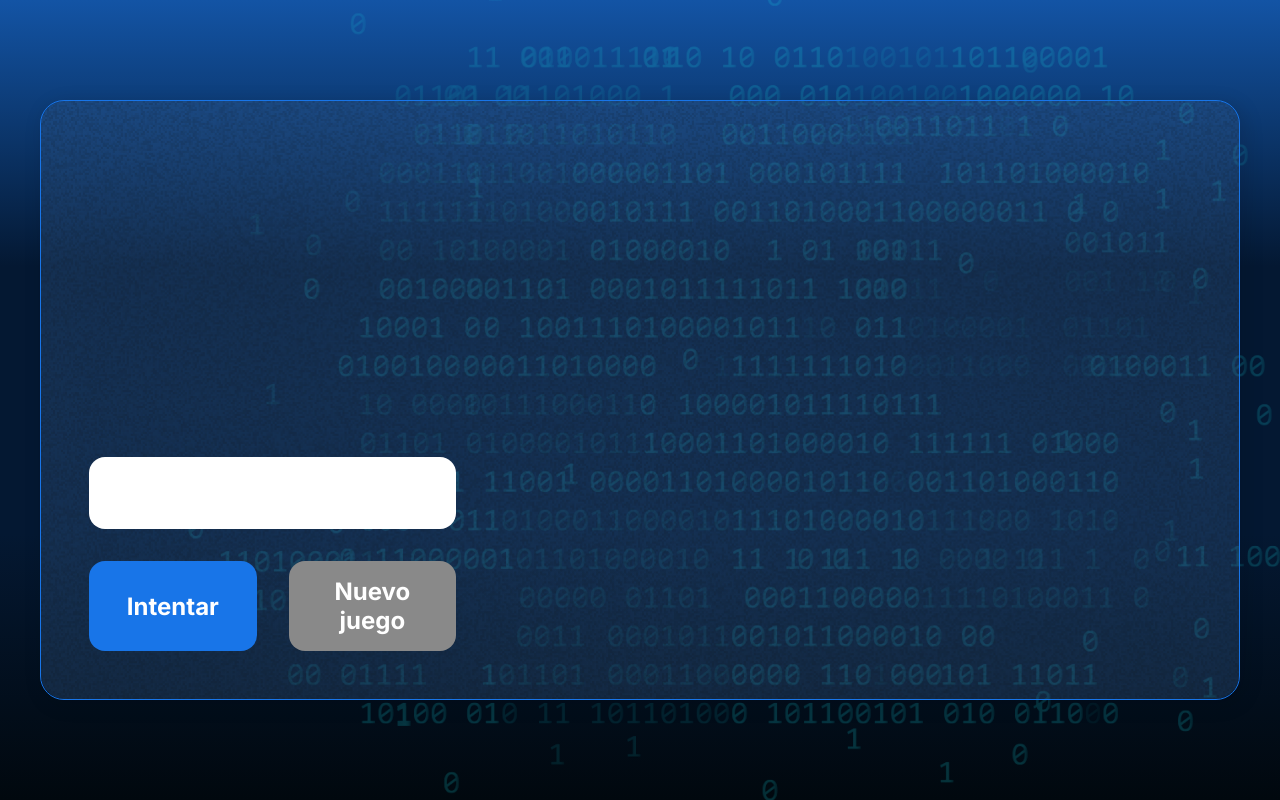
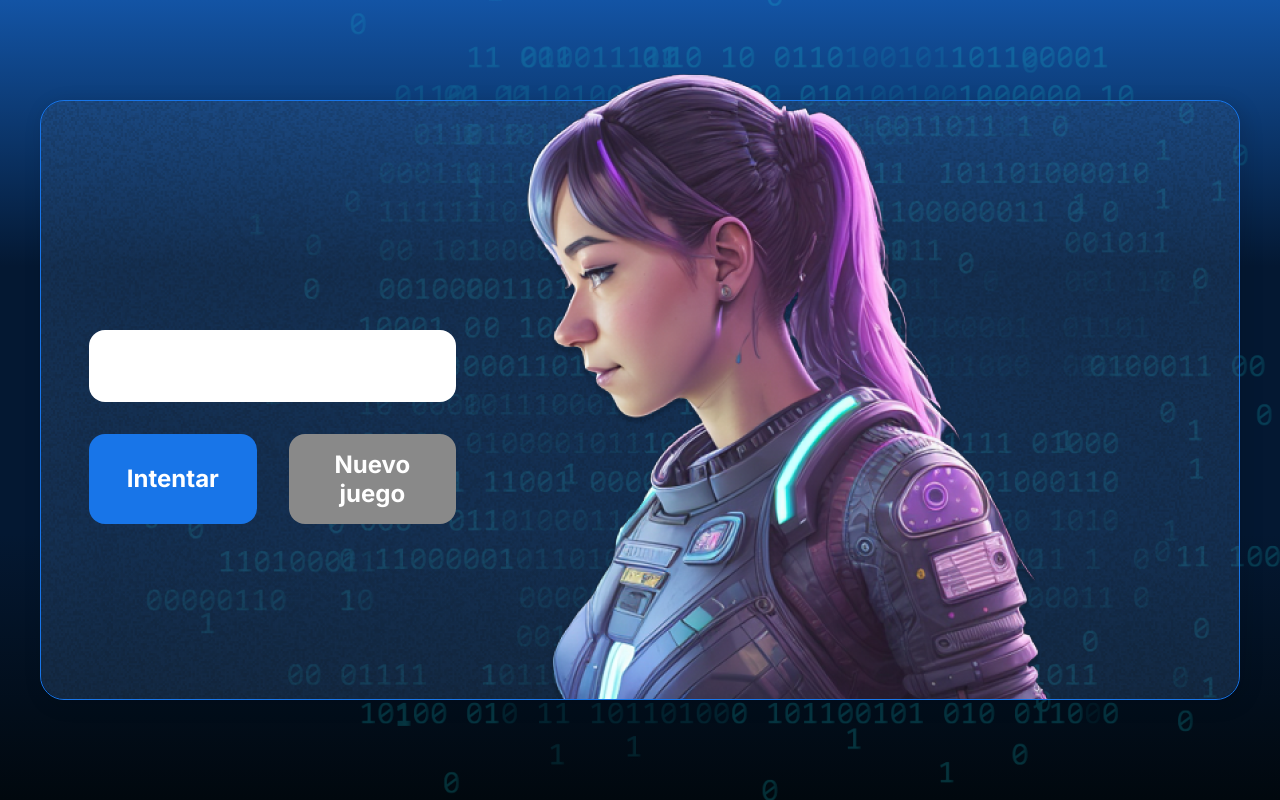
Before and after one commit to harumipereda/projectnuevo, a plain HTML site: page 2213-git-y-github-compartiendo-y-colaborando-en-proyectos-ProyectoInicial/index.html in a window 1280 px wide. Drawn offline with Linux system fonts and the light colour scheme.

Commit message:
Revert "Quitar la imagen del formulario"
This reverts commit a748ec34e83a04176a498b3fada3b035a39234e5.

```diff
--- a/2213-git-y-github-compartiendo-y-colaborando-en-proyectos-ProyectoInicial/index.html
+++ b/2213-git-y-github-compartiendo-y-colaborando-en-proyectos-ProyectoInicial/index.html
@@ -27,6 +27,7 @@
                     <button class="container__boton" id="reiniciar" disabled>Nuevo juego</button>
                 </div>
             </div>
+            <img src="./img/ia.png" alt="Una persona mirando a la izquierdaA" class="container__imagen-persona" />
         </div>
     </div>
 
```
